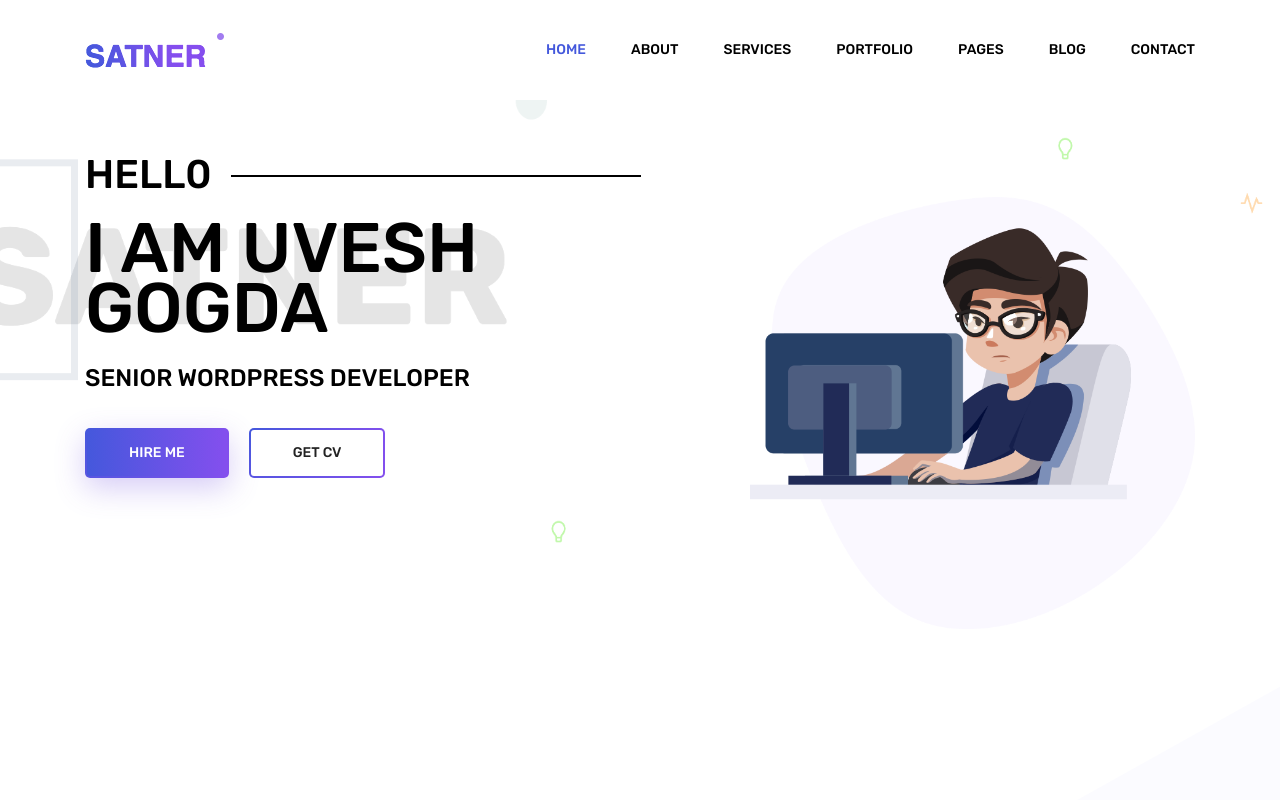
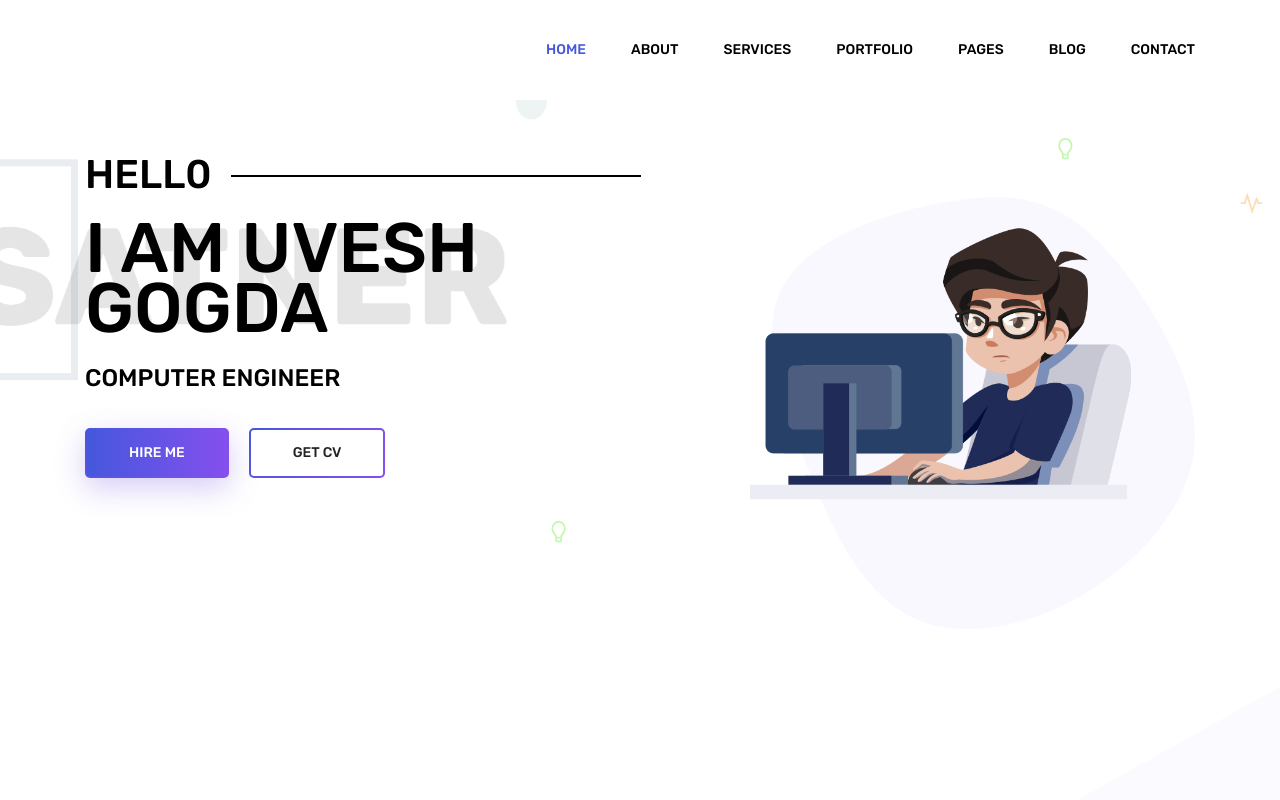
Before and after one commit to uveshgogda/Resume, a plain HTML site: page index.html in a window 1280 px wide. Shown: the top 800 px of the page. Drawn offline with Linux system fonts and the light colour scheme; some packages are replaced by stand-ins of ours.

Commit message:
index update

```diff
--- a/index.html
+++ b/index.html
@@ -26,7 +26,7 @@
 			<nav class="navbar navbar-expand-lg navbar-light">
 				<div class="container">
 					<!-- Brand and toggle get grouped for better mobile display -->
-					<a class="navbar-brand logo_h" href="index.html"><img src="img/logo.png" alt=""></a>
+					<!-- <a class="navbar-brand logo_h" href="index.html"><img src="img/logo.png" alt=""></a> -->
 					<button class="navbar-toggler" type="button" data-toggle="collapse" data-target="#navbarSupportedContent"
 					 aria-controls="navbarSupportedContent" aria-expanded="false" aria-label="Toggle navigation">
 						<span class="icon-bar"></span>
@@ -74,7 +74,7 @@
 						<div class="banner_content">
 							<h3 class="text-uppercase">Hell0</h3>
 							<h1 class="text-uppercase">I am Uvesh Gogda</h1>
-							<h5 class="text-uppercase">senior wordpress developer</h5>
+							<h5 class="text-uppercase">Computer Engineer</h5>
 							<div class="d-flex align-items-center">
 								<a class="primary_btn" href="#"><span>Hire Me</span></a>
 								<a class="primary_btn tr-bg" href="#"><span>Get CV</span></a>
```
